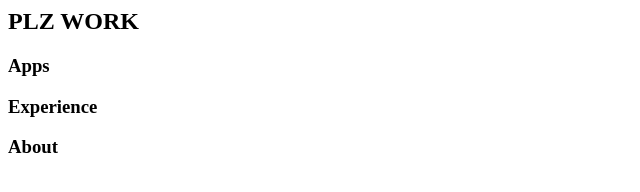
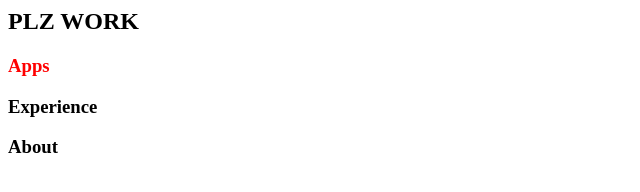
Before and after one commit to purple-prince/mobile-portfolio, a plain HTML site: page index.html in a window 1280 px wide. Shown: the full height of the page, 0-640 px from the left. Drawn offline with Linux system fonts and the light colour scheme.

Commit message:
Update index.html

```diff
--- a/index.html
+++ b/index.html
@@ -4,7 +4,7 @@
 <body>
   <h2>PLZ WORK</h2>
 
-  <h3>Apps</h3>
+  <h3 style='color: red;'>Apps</h3>
   <h3>Experience</h3>
   <h3>About</h3>
 </body>
```
